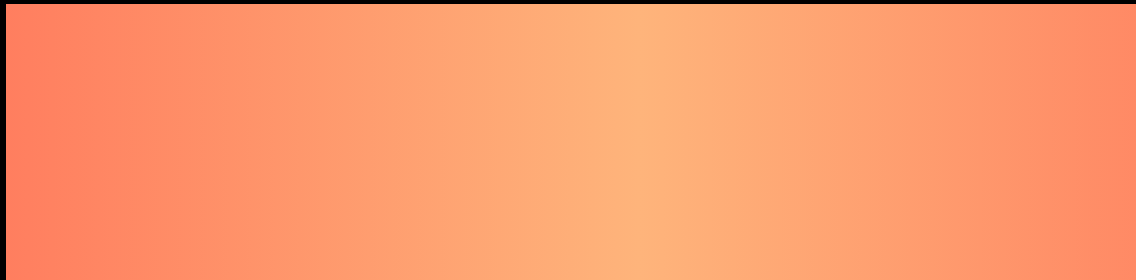
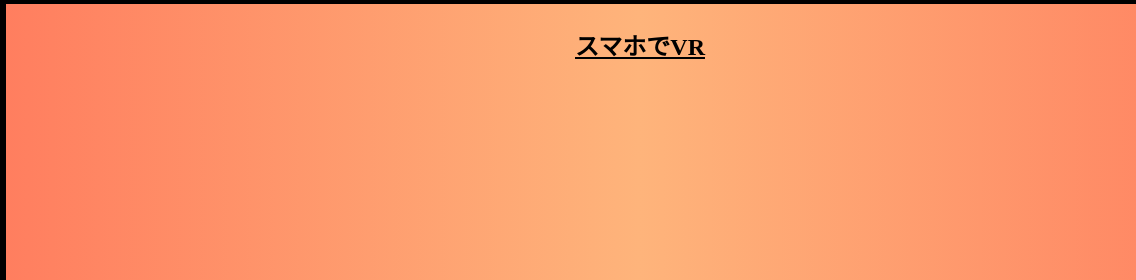
Before and after one commit to ToT-got/VR_prototype, a plain HTML site: page index.html in a window 1280 px wide. Shown: the top 280 px of the page, 0-1136 px from the left. Drawn offline with Linux system fonts and the light colour scheme.

Commit message:
Update index.html

```diff
--- a/index.html
+++ b/index.html
@@ -10,6 +10,7 @@
     <a href="connect.html">
     <header>
       <nav>
+        <h1 class="mainStatusText_2">スマホでVR</h1>
         <div class="nav_set nav_conts">
           <img src="img/set_img.png" width="100" height="100">
           <p>設定</p>
```
